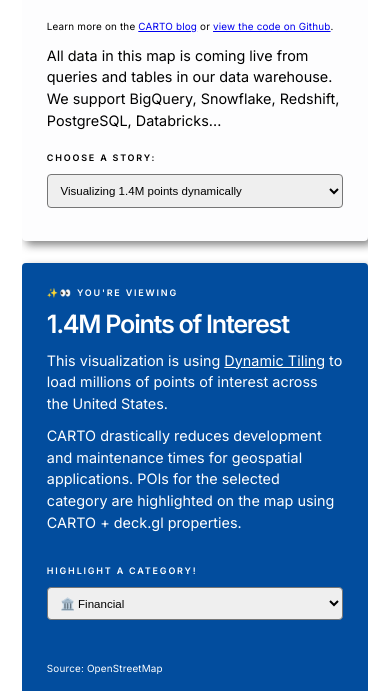
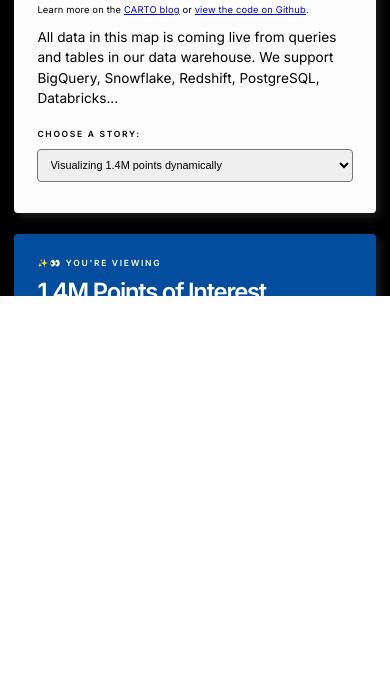
Before and after one commit to CartoDB/custom-geospatial-app-2023-blogpost-example, a website built with Vite: page index.html in a window 390 px wide. Shown: the part 153-844 px from the top of the page. Built offline with nearby package versions, Linux system fonts and the light colour scheme; no server answers; what @deck.gl/carto, @deck.gl/core would draw is missing.

Commit message:
This is a better approach for mobile

```diff
--- a/src/style.css
+++ b/src/style.css
@@ -185,15 +185,49 @@
 @media screen and (max-width: 800px) {
 
   html {
-    font-size: 90%;
+    font-size: 85%;
   }
 
   .context {
+    position: absolute;
+    top: 0;
+    left: 0;
+    right: 0;
+    bottom: auto;
+    overflow: auto;
     max-width: 100vw;
-  }
-
-  .story-card {
-    margin-bottom: 92vh;
+    height: 50vh;
+    margin: 0;
+    padding: 1rem;
+    background-color: black;
+    border-bottom: 0.4rem solid white;
   }
 
 }
+
+@media screen and (max-width: 800px) {
+
+  .context {
+    position: absolute;
+    top: 0;
+    left: 0;
+    right: 0;
+    bottom: auto;
+    overflow: auto;
+    height: 50vh;
+    margin: 0;
+    padding: 1rem;
+    background-color: black;
+    border-bottom: 0.4rem solid white;
+    box-shadow: inset 1rem 1rem 1rem black;
+  }
+
+  .map {
+    position: absolute;
+    top: 50vh;
+    left: 0;
+    right: 0;
+    bottom: 0;
+  }
+
+}
```
